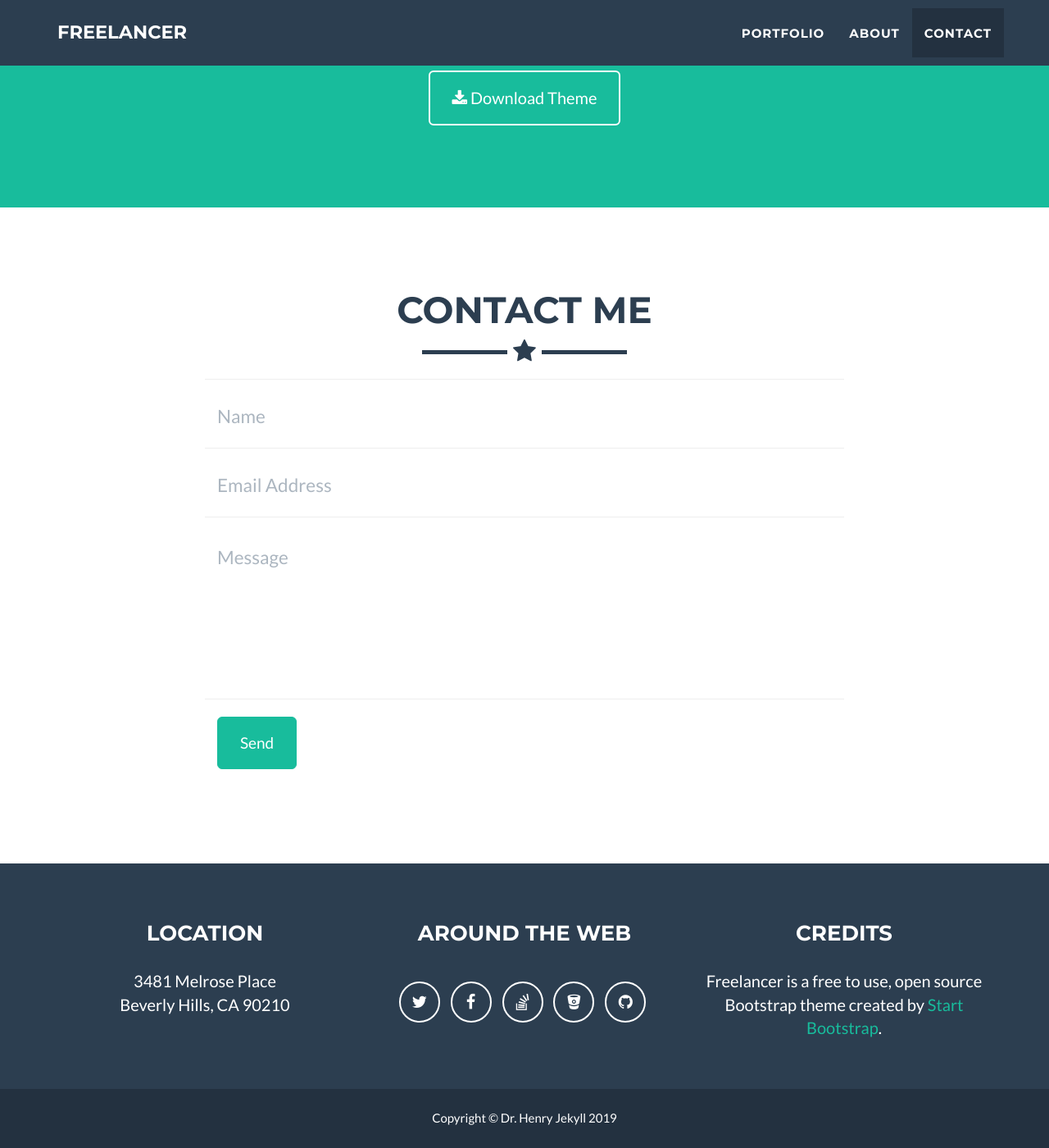
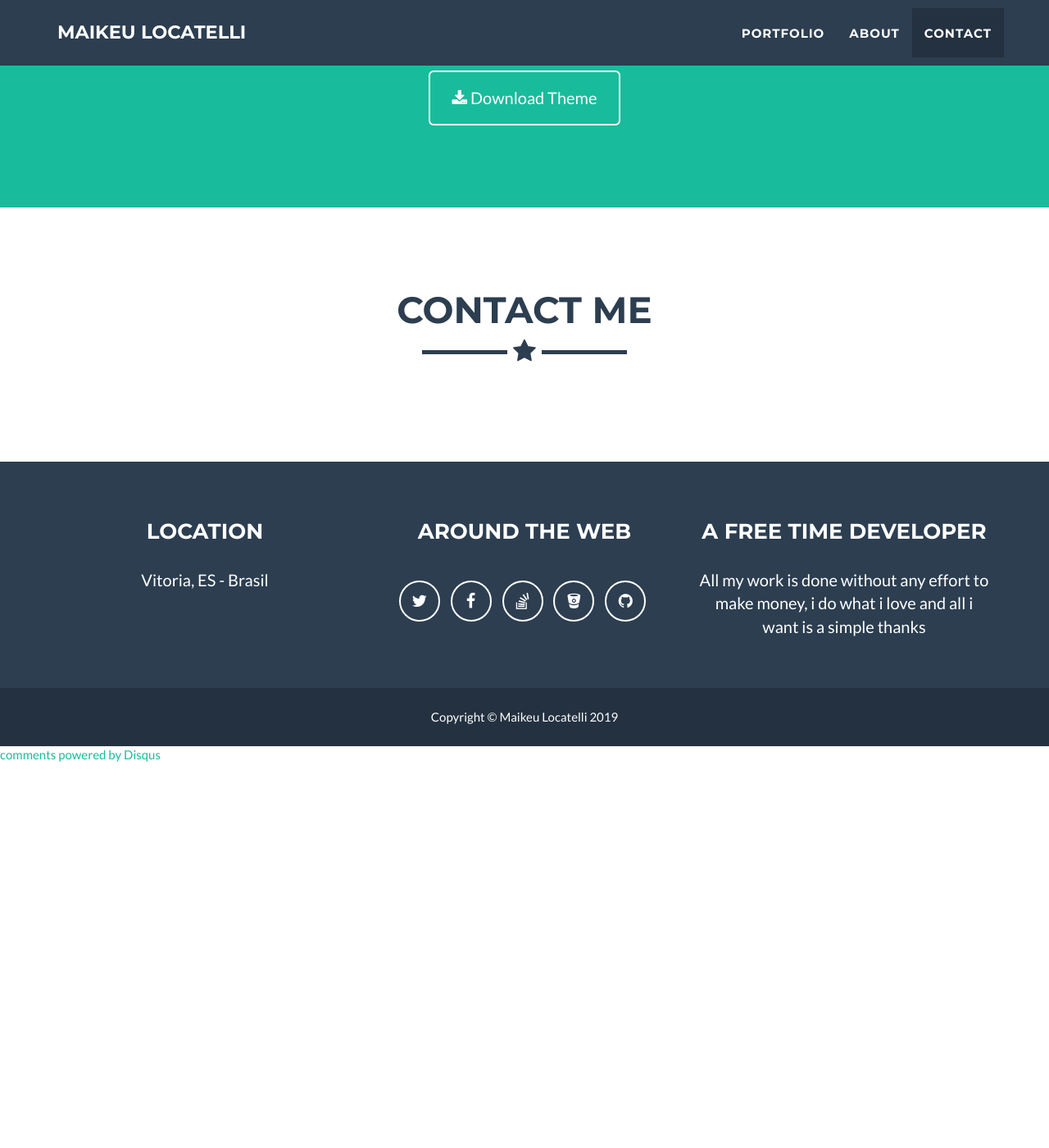
Before and after one commit to maikramer/maikramer.github.io, a Jekyll site: the page built from index.html, in a window 1280 px wide and 1400 px high, scrolled down 1985 px. Shown: the whole window at 82% size. Built offline with Jekyll 4.4.1, drawn with Linux system fonts in a browser that asks for light colours; comment, search, counter and statistics services are not loaded; after the commit the page ends 2917 px from its top, so only the background shows below that; some of the changed text lies outside the part shown.

Commit message:
Config site part 1

```diff
--- a/Gemfile
+++ b/Gemfile
@@ -1,2 +1,4 @@
 source "https://rubygems.org"
 gemspec
+
+gem 'jekyll-admin', group: :jekyll_plugins
--- a/_config.yml
+++ b/_config.yml
@@ -1,11 +1,11 @@
 # Site settings
-title: Freelancer
-email: your-email@domain.com
-url: https://example.github.io
-description: "Write an awesome description for your new site here. You can edit this line in _config.yml. It will appear in your document head meta (for Google search results) and in your feed.xml site description."
-keywords: "your keywords, separated by commas"
-skills: "Web Developer - Graphic Artist - User Experience Designer"
-meta_author: LastName FirstName
+title: Maikeu Locatelli
+email: maikramer@gmail.com
+url: https://maikramer.github.io
+description: "This site is for showcasing my (Maikeu Locatelli) personal projects, like materialize for linux"
+keywords: "materialize, linux, gamedev, unity"
+skills: "Csharp Developer - Unity Developer - Game Developer"
+meta_author: Locatelli Maikeu
 
 # Google webmaster tools
 google_verify:
@@ -17,11 +17,11 @@ bing_verify:
 # - static : pass through formspree.io to validate email sending
 # - disqus : replace contact form by disqus thread
 # - comment the line below if you want to stick with the default PHP contact form
-contact: static
+contact: disqus
 
 # If you use disqus you need disqus shortname
 # https://help.disqus.com/customer/portal/articles/466208
-disqus_shortname: myshortname
+disqus_shortname: maikramer
 
 # Color settings (hex-codes without the leading hash-tag)
 color:
@@ -32,31 +32,30 @@ color:
 
 # Footer settings
 footer:
-  copyright: Dr. Henry Jekyll
+  copyright: Maikeu Locatelli
   location: Location
   social: Around the Web
-  credits: Credits
+  credits: A Free Time Developer
 
 # Social networks usernames (many more available: google-plus, flickr, dribbble, pinterest, instagram, tumblr, linkedin, etc.)
 social:
   - title: twitter
-    url: http://twitter.com/jekyllrb
+    url: https://twitter.com/maikramer
   - title: facebook
-    url:
+    url: https://www.facebook.com/maikeu.locatelli
   - title: stack-overflow
-    url: http://stackoverflow.com/questions/tagged/jekyll
+    url: https://stackoverflow.com/users/10629496/maikeu-locatelli
   - title: bitbucket
-    url: http://bitbucket.org/jekyll
+    url: http://bitbucket.org/maikramer
   - title: github
-    url: http://github.com/jekyll
+    url: http://github.com/maikramer
 
 # Postal address (add as many lines as necessary)
 address:
-  - line: 3481 Melrose Place
-  - line: Beverly Hills, CA 90210
+  - line: Vitoria, ES - Brasil
 
 # Credits content
-credits: 'Freelancer is a free to use, open source Bootstrap theme created by <a href="http://startbootstrap.com">Start Bootstrap</a>.'
+credits: 'All my work is done without any effort to make money, i do what i love and all i want is a simple thanks'
 
 # Build settings
 markdown: kramdown
```
